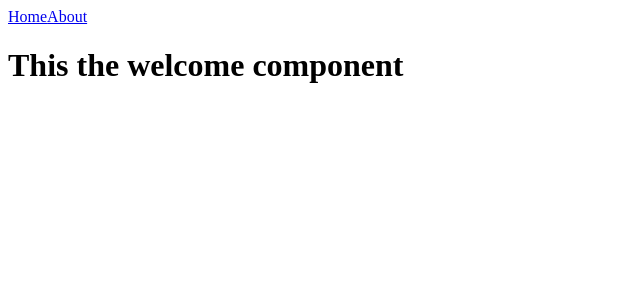
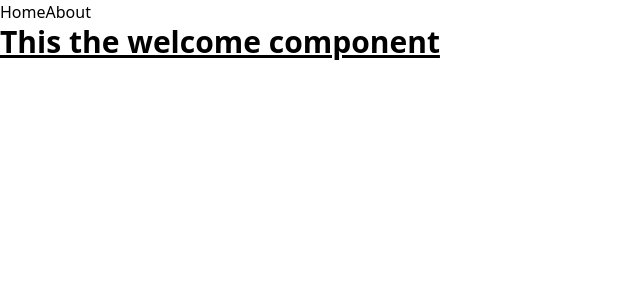
Before and after one commit to jilleswielaard/examplewidget, a Vue app: page / in a window 1280 px wide. Shown: the top 300 px of the page, without its empty margins (0-640 px from the left). Built offline with nearby package versions, Linux system fonts and the light colour scheme.

Commit message:
added tailwind css

```diff
--- a/package.json
+++ b/package.json
@@ -23,10 +23,13 @@
     "@vue/eslint-config-prettier": "^7.1.0",
     "@vue/eslint-config-typescript": "^11.0.2",
     "@vue/tsconfig": "^0.1.3",
+    "autoprefixer": "^10.4.13",
     "eslint": "^8.34.0",
     "eslint-plugin-vue": "^9.9.0",
     "npm-run-all": "^4.1.5",
+    "postcss": "^8.4.21",
     "prettier": "^2.8.4",
+    "tailwindcss": "^3.2.7",
     "typescript": "~4.8.4",
     "vite": "^4.1.4",
     "vue-tsc": "^1.2.0"
--- /dev/null
+++ b/postcss.config.js
@@ -0,0 +1,6 @@
+module.exports = {
+  plugins: {
+    tailwindcss: {},
+    autoprefixer: {},
+  },
+}
--- /dev/null
+++ b/src/assets/main.css
@@ -0,0 +1,3 @@
+@tailwind base;
+@tailwind components;
+@tailwind utilities;
--- a/src/components/TheWelcome.vue
+++ b/src/components/TheWelcome.vue
@@ -1,3 +1,3 @@
 <template>
-  <h1>This the welcome component</h1>
+  <h1 class="text-3xl font-bold underline">This the welcome component</h1>
 </template>
--- a/src/main.ts
+++ b/src/main.ts
@@ -3,6 +3,8 @@ import { createPinia } from 'pinia';
 
 import App from './App.vue';
 import router from './router';
+
+import './assets/main.css';
 
 const app = createApp(App);
 
--- a/src/views/AboutView.vue
+++ b/src/views/AboutView.vue
@@ -1,3 +1,3 @@
 <template>
-  <h1>This is an about page</h1>
+  <h1 class="text-3xl font-bold">This is an about page</h1>
 </template>
--- /dev/null
+++ b/tailwind.config.js
@@ -0,0 +1,8 @@
+/** @type {import('tailwindcss').Config} */
+module.exports = {
+  content: ['./index.html', './src/**/*.{vue,js,ts,jsx,tsx}'],
+  theme: {
+    extend: {}
+  },
+  plugins: []
+};
```
Also changed, not shown: 1 other file (tests, documents, lock files or other folders).
